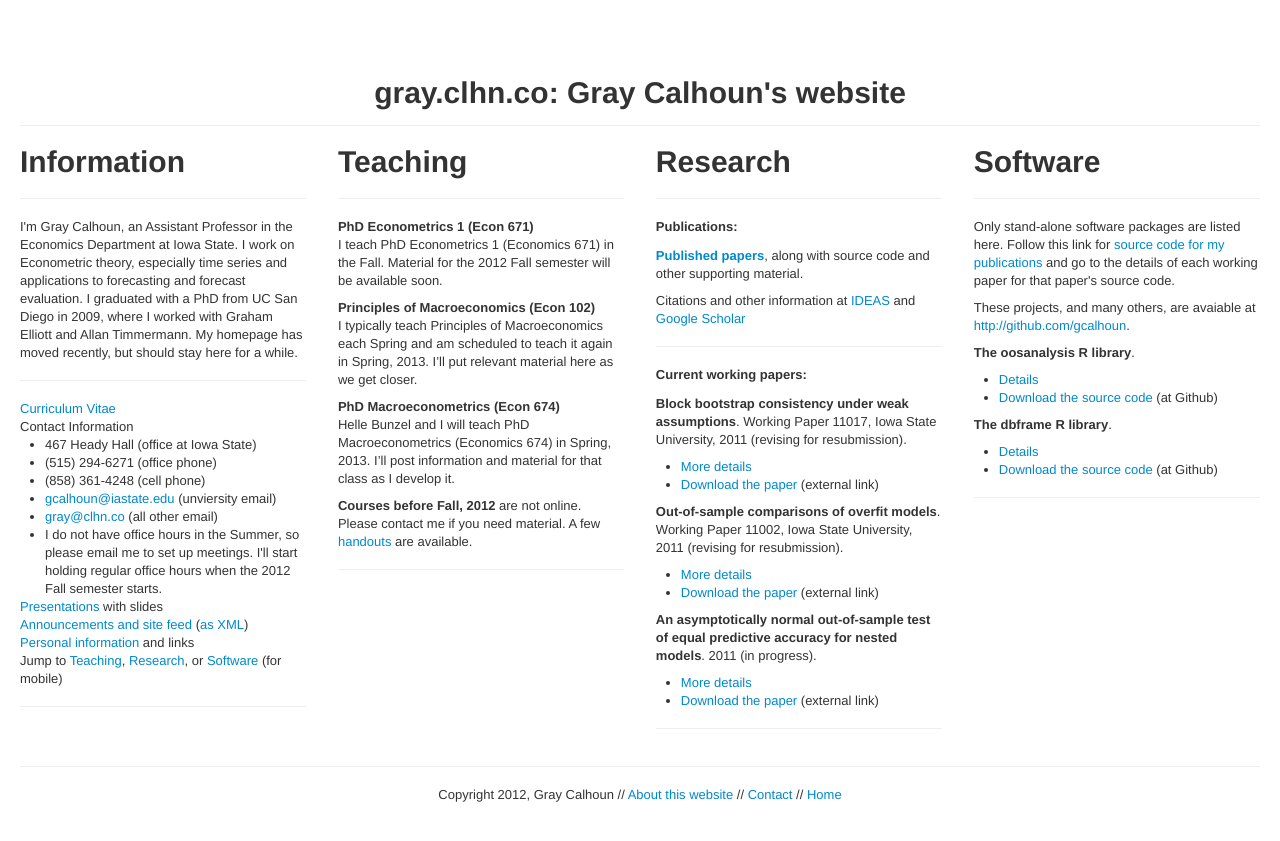
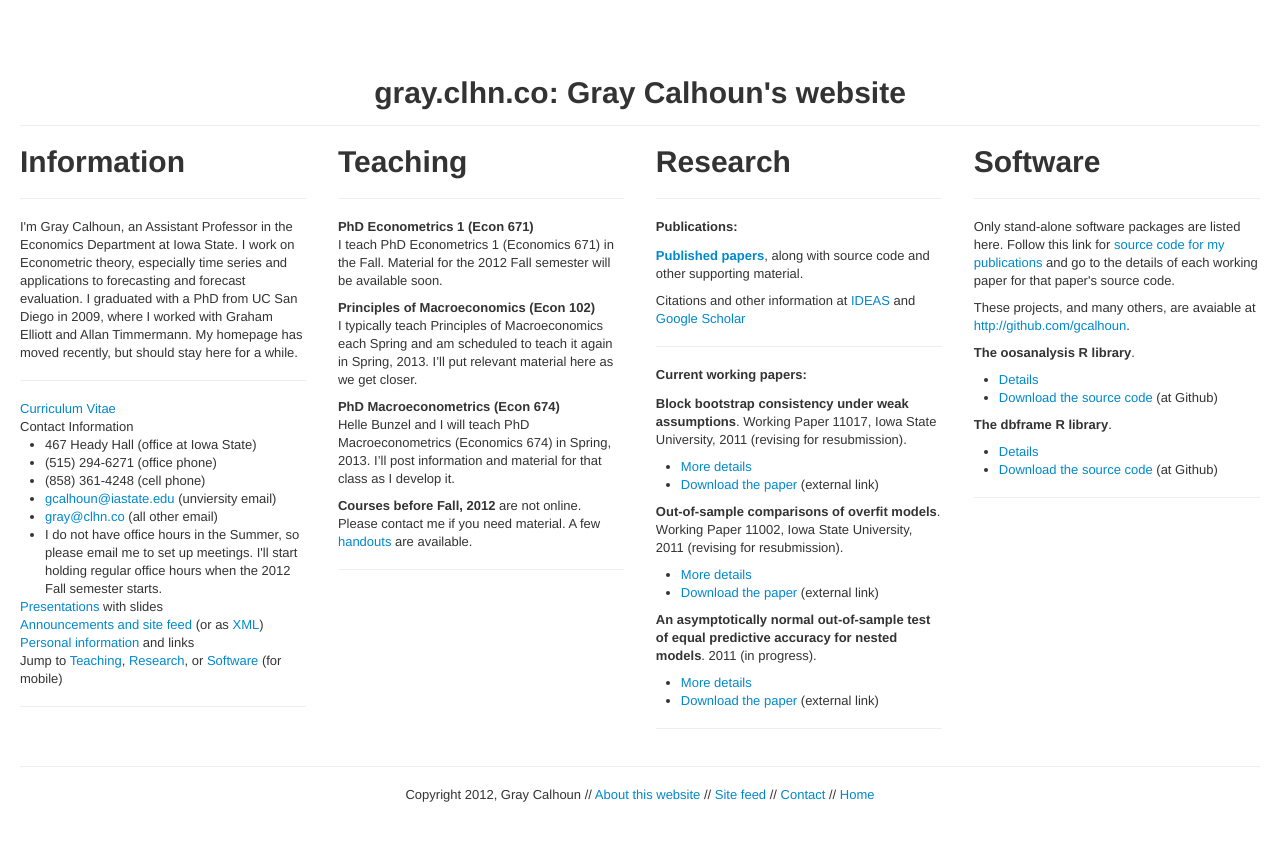
Before and after one commit to mmkuang/grayclhn.github.io, a Jekyll site: the page built from index.html, in a window 1280 px wide. Shown: the top 841 px of the page. Built offline with Jekyll 4.4.1, drawn with Linux system fonts in a browser that asks for light colours.

Commit message:
Tweaked language in references to rss feed

```diff
--- a/_includes/footer.html
+++ b/_includes/footer.html
@@ -5,6 +5,7 @@
         <div align="center">
 	  Copyright 2012, Gray Calhoun //
 	  <a href="/about.html">About this website</a> //
+	  <a href="/rss.xml">Site feed</a> //
 	  <a href="mailto:{% include main_email %}">Contact</a> //
 	  <a href="/">Home</a>
   </div></div></div></div>
--- a/index.html
+++ b/index.html
@@ -39,7 +39,7 @@ title: "Gray Calhoun's website"
       </ul></li>
       <li><a href="/research/talks/">Presentations</a> with slides</li>
       <li><a href="/clips/">Announcements and site feed</a>
-	(<a href="/rss.xml">as XML</a>)</li>
+	(or as <a href="/rss.xml">XML</a>)</li>
       <li><a href="/personal.html">Personal information</a> and links</li>
       <li>Jump to <a href="index.html#Teaching">Teaching</a>, <a href="index.html#Research">Research</a>,
 	or <a href="index.html#Software">Software</a> (for mobile)</li>
```
